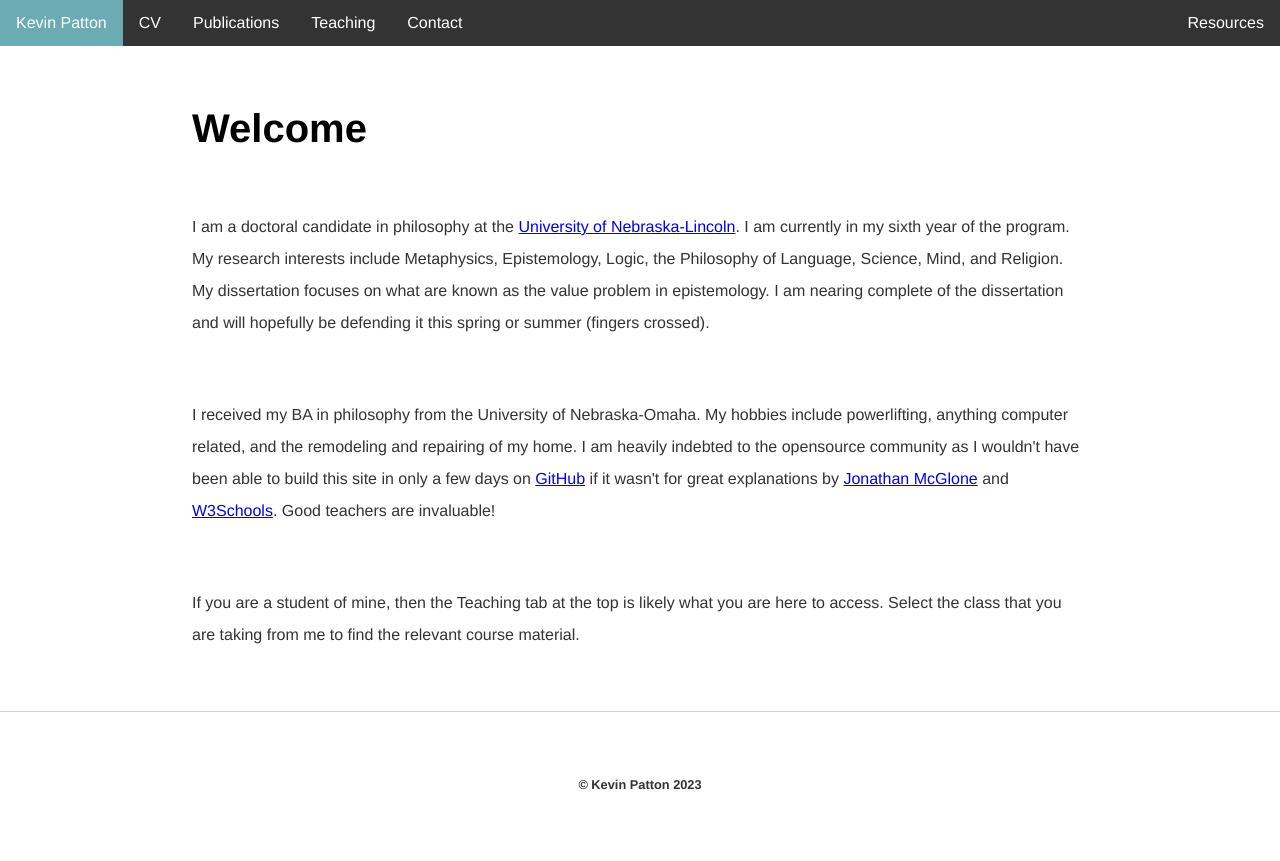
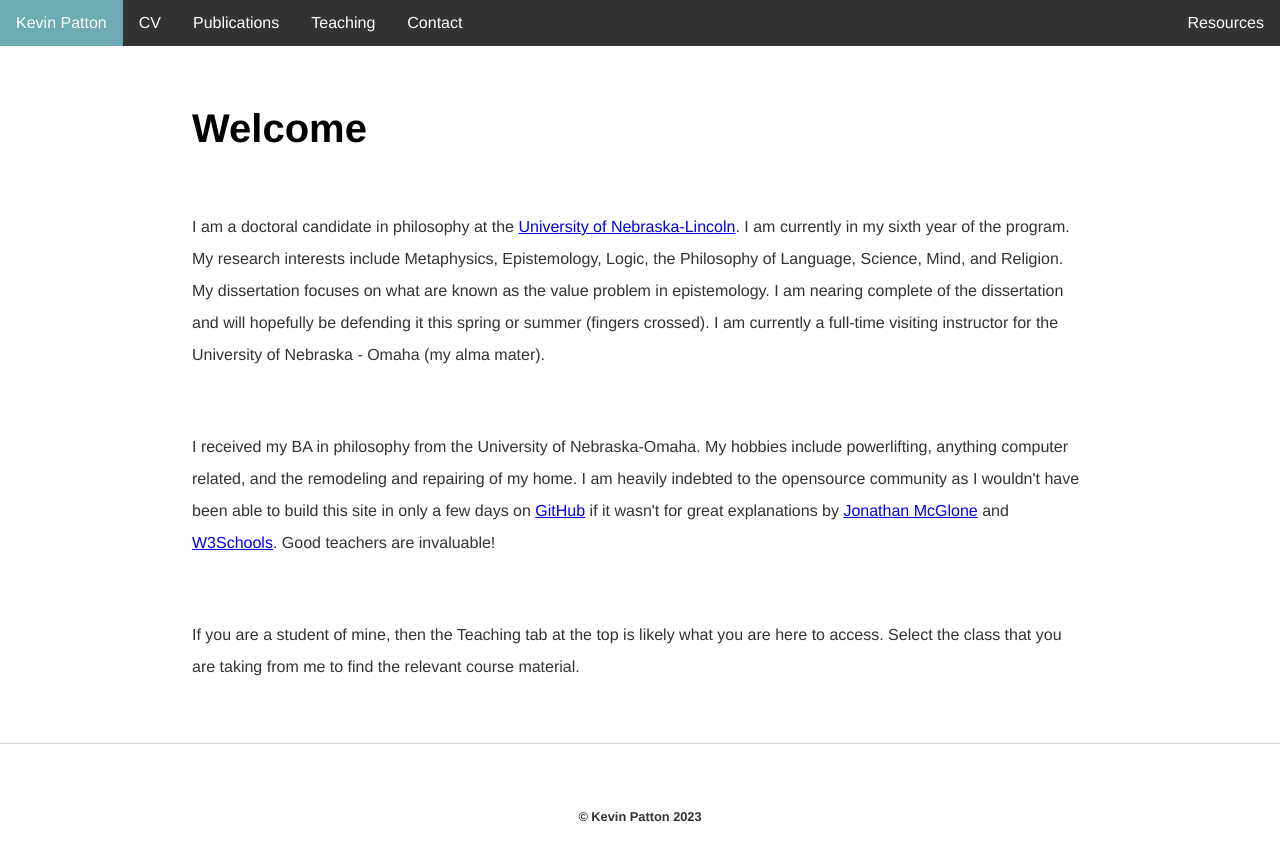
Before and after one commit to kevinjpatton/kevinjpatton.github.io, a Jekyll site: the page built from index.html, in a window 1280 px wide. Shown: the top 861 px of the page. Built offline with Jekyll 4.4.1, drawn with Linux system fonts in a browser that asks for light colours; Markdown is read by kramdown in place of the engine named in the settings.

Commit message:
Update index.html

```diff
--- a/index.html
+++ b/index.html
@@ -4,7 +4,7 @@
 ---
 <div class="blurb">
 	<h1>Welcome</h1>
-	<p>I am a doctoral candidate in philosophy at the <a href="http://www.unl.edu/philosophy/graduate-students#patton" target="_blank">University of Nebraska-Lincoln</a>.  I am currently in my sixth year of the program.  My research interests include Metaphysics, Epistemology, Logic, the Philosophy of Language, Science, Mind, and Religion.  My dissertation focuses on what are known as the value problem in epistemology.  I am nearing complete of the dissertation and will hopefully be defending it this spring or summer (fingers crossed).</p>
+	<p>I am a doctoral candidate in philosophy at the <a href="http://www.unl.edu/philosophy/graduate-students#patton" target="_blank">University of Nebraska-Lincoln</a>.  I am currently in my sixth year of the program.  My research interests include Metaphysics, Epistemology, Logic, the Philosophy of Language, Science, Mind, and Religion.  My dissertation focuses on what are known as the value problem in epistemology.  I am nearing complete of the dissertation and will hopefully be defending it this spring or summer (fingers crossed).  I am currently a full-time visiting instructor for the University of Nebraska - Omaha (my alma mater).</p>
 	<p>I received my BA in philosophy from the University of Nebraska-Omaha.  My hobbies include powerlifting, anything computer related, and the remodeling and repairing of my home.  I am heavily indebted to the opensource community as I wouldn't have been able to build this site in only a few days on <a href="https://github.com" target="_blank">GitHub</a> if it wasn't for great explanations by <a href="https://github.com/jmcglone" target="_blank">Jonathan McGlone</a> and <a href="http://www.w3schools.com/" target="_blank">W3Schools</a>.  Good teachers are invaluable!</p>
 	<p>If you are a student of mine, then the Teaching tab at the top is likely what you are here to access.  Select the class that you are taking from me to find the relevant course material.</p>
 </div><!-- /.blurb -->
```
